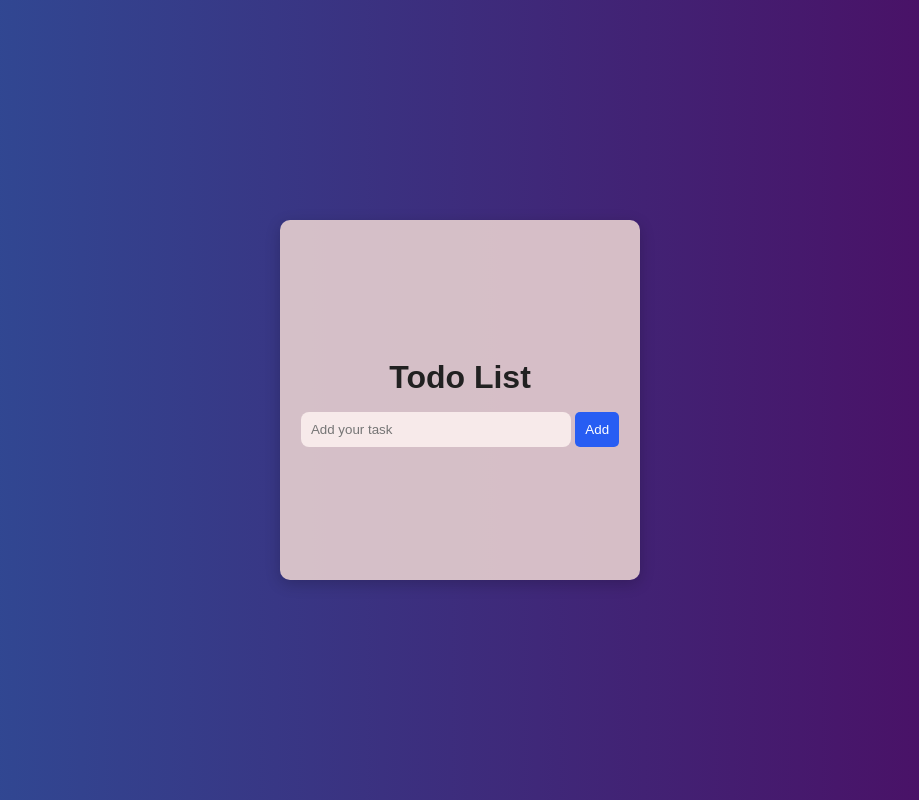
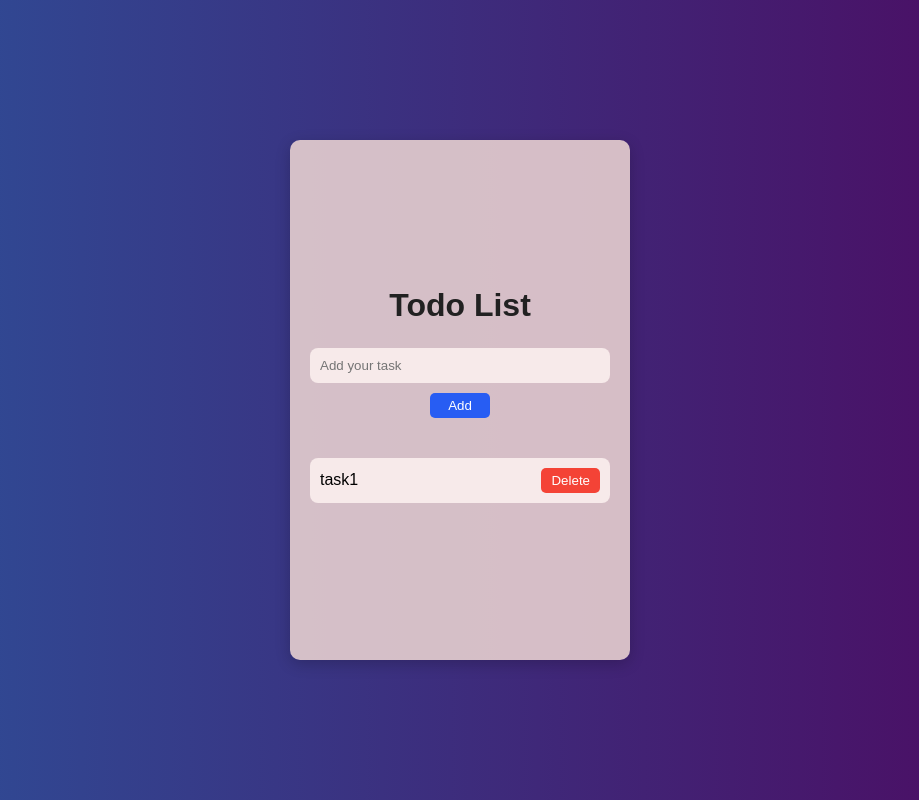
Before and after one commit to gourabofficial/Explore_Tailwind, a website: page TodoApp/todo.html in a window 1280 px wide. Shown: the whole page, without its empty margins (180-1099 px from the left). Drawn offline with Linux system fonts and the light colour scheme.

Commit message:
working on it

```diff
--- a/TodoApp/style.css
+++ b/TodoApp/style.css
@@ -8,67 +8,87 @@ body {
     justify-content: center; /* Center horizontally */
     align-items: center; /* Center vertically */
 }
+
 .main-container {
     display: flex;
     justify-content: center;
     align-items: center;
-    height: 40vh;
-    width: 25%;
+    height: 60vh; /* Increased height to accommodate new layout */
+    width: 300px; /* Adjusted width for better appearance */
     flex-direction: column;
-    background:#e8d1d1e4;
+    background: #e8d1d1e4;
     border-radius: 10px;
     padding: 20px;
     box-shadow: 0 4px 15px rgba(0, 0, 0, 0.2);
-    margin: auto;
     position: relative;
 }
-h1{
+
+h1 {
     color: #212121;
     font-size: 2rem;
-    margin-bottom: 1rem;
+    margin-bottom: 1.5rem;
 }
-.btn{
-    padding:10px;
+
+.input-group {
+    display: flex;
+    flex-direction: column; /* Stack input and button vertically */
+    align-items: center;
+    width: 100%;
+    margin-bottom: 1.5rem; /* Space below input group */
+}
+
+.input-container {
+    background: #f7eaea;
+    border: none;
+    border-radius: 8px;
+    padding: 10px;
+    width: 100%;
+    box-sizing: border-box; /* Ensure padding doesn't affect width */
+    margin-bottom: 10px; /* Space between input and button */
+}
+
+.btn {
+    padding: 5px;
     background: rgb(39, 93, 243);
-    color:#fff;
-    border:none;
+    color: #fff;
+    border: none;
     border-radius: 5px;
+    width: 20%;
+    cursor: pointer; /* Move cursor style here */
+    transition: background 0.3s ease; /* Smooth hover transition */
 }
-.btn:hover{
-    cursor:pointer;
+
+.btn:hover {
     background: rgb(2, 67, 245);
-    color:#fff;
 }
-.input-container{
+
+ul {
+    list-style-type: none;
+    padding: 0;
+    width: 100%; /* Ensure list takes full width */
+}
+
+li {
     background: #f7eaea;
     border: none;
     border-radius: 8px;
     padding: 10px;
     margin-bottom: 1rem;
-    width: 250px;
+    display: flex;
+    justify-content: space-between; /* Space between task and delete button */
+    align-items: center;
+}
 
-}
-ul{
-    list-style-type: none;
-    padding: 0;
-}
-li{
-    background: #f7eaea;
-    padding: 10px;
-    border-radius: 5px;
-    margin-bottom: 10px;
-    display: flex;
-    justify-content: space-between;
-}
-.delete{
+.delete {
     background: #f44336;
     color: #fff;
     border: none;
     padding: 5px 10px;
     border-radius: 5px;
     cursor: pointer;
+    transition: background 0.3s ease; /* Smooth hover transition */
 }
-.delete:hover{
-    background: #f44336;
-    color: #fff;
+
+.delete:hover {
+    background: #d32f2f;
 }
--- a/TodoApp/todo.html
+++ b/TodoApp/todo.html
@@ -4,7 +4,7 @@
 <head>
     <meta charset="UTF-8">
     <meta name="viewport" content="width=device-width, initial-scale=1.0">
-    <title>Document</title>
+    <title>Todo List</title>
     <link rel="stylesheet" href="style.css">
 </head>
 
@@ -12,16 +12,19 @@
     <div class="main-container">
         <h1>Todo List</h1>
 
-        <div class="">
+        <!-- Grouping input and Add button -->
+        <div class="input-group">
             <input class="input-container" type="text" placeholder="Add your task">
             <button class="btn">Add</button>
+        </div>
 
-        </div>
-    </div>
-    <ul id="taskList">
-
-    </ul>
-    </div>
+        <ul id="taskList">
+            <li>
+                task1
+                <button class="delete">Delete</button>
+            </li>
+            <!-- Add more tasks here -->
+        </ul>
     </div>
 </body>
 
```
